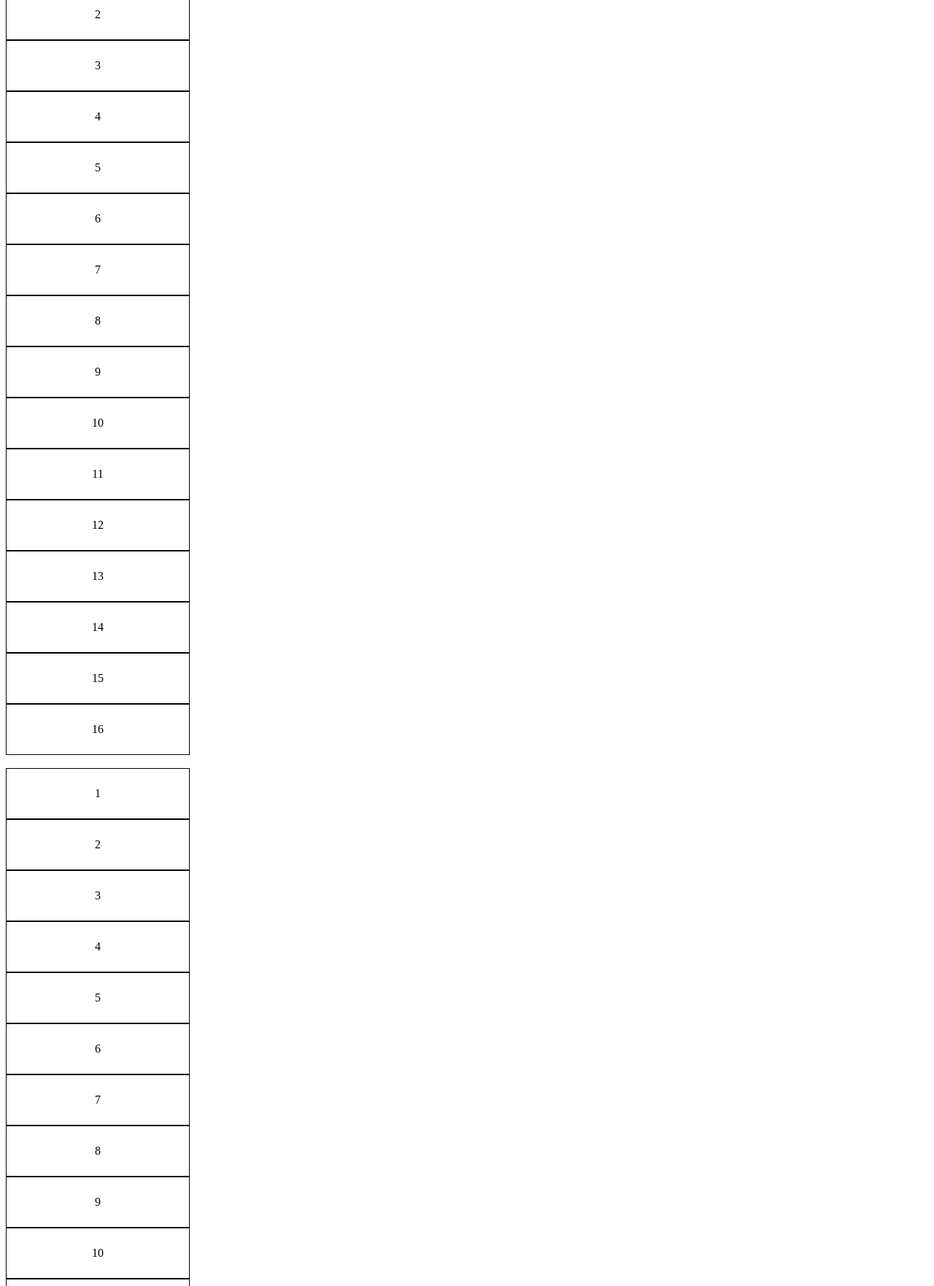
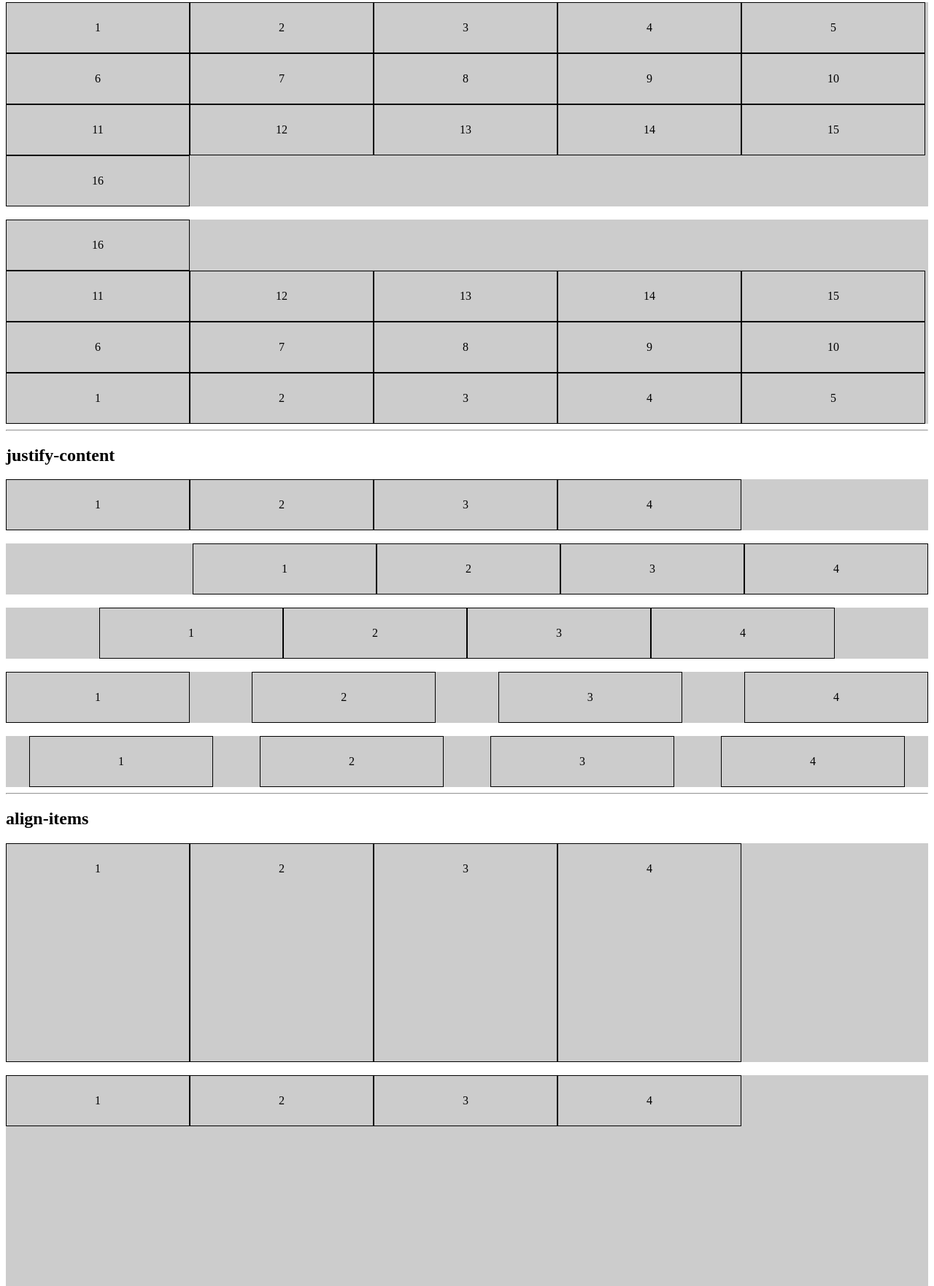
Before and after one commit to devJiraynor/web-basic-20240118, a plain HTML site: page css/13.CSS3_Flexbox/css3_flexbox_1.html in a window 1280 px wide. Shown: the part 1037-2800 px from the top of the page at 73% size. Drawn offline with Linux system fonts and the light colour scheme.

Commit message:
2024.03.13. 16:50

```diff
--- a/css/13.CSS3_Flexbox/css3_flexbox_1.html
+++ b/css/13.CSS3_Flexbox/css3_flexbox_1.html
@@ -69,34 +69,94 @@
 
 
         /*
-            flex-wrap 속성 :
-                -
-
-                -
-                -
-                -
+            flex-wrap 속성 : flex container의 범위를 초과하는 flex item을 1행에 표현할지 여러행에 걸쳐서 표현할지 지정
+                - nowrap : flex item을 줄을 바꾸지 않고 한 행에 배치 (기본값)
+                - wrap : flex item의 너비의 총합이 container의 너비를 초과하면 줄을 바꿔서 배치
+                - wrap-reverse : wrap과 동일하나 초과하는 범위를 위로 배치
         */
+        .flex-nowrap-container {
+            background-color: rgba(0, 0, 0, 0.2);
+            display: flex;
+            flex-wrap: nowrap;
+        }
+        .flex-wrap-container {
+            background-color: rgba(0, 0, 0, 0.2);
+            display: flex;
+            flex-wrap: wrap;
+        }
+        .flex-wrap-reverse-container {
+            background-color: rgba(0, 0, 0, 0.2);
+            display: flex;
+            flex-wrap: wrap-reverse;
+        }
 
 
         /*
-            justify-content 속성 :
-                -
-                -
-                -
-                -
-                -
+            justify-content 속성 : *주 축* 기준으로 수평 정렬
+                - flex-start : 주 축의 시작점으로 정렬 (기본값)
+                - flex-end : 주 축의 종료점으로 정렬
+                - center : 주 축의 중앙으로 정렬
+                - space-between : 첫번째 item과 마지막 item을 시작점과 종료점에 붙이고 균등한 간격을 가지게 정렬
+                - space-around : 모든 item의 좌우측 간격을 동일하게 정렬
         */
-
+        .flex-j-start-container {
+            background-color: rgba(0, 0, 0, 0.2);
+            display: flex;
+            justify-content: flex-start;
+        }
+        .flex-j-end-container {
+            background-color: rgba(0, 0, 0, 0.2);
+            display: flex;
+            justify-content: flex-end;
+        }
+        .flex-j-center-container {
+            background-color: rgba(0, 0, 0, 0.2);
+            display: flex;
+            justify-content: center;
+        }
+        .flex-j-space-between-container {
+            background-color: rgba(0, 0, 0, 0.2);
+            display: flex;
+            justify-content: space-between;
+        }
+        .flex-j-space-around-container {
+            background-color: rgba(0, 0, 0, 0.2);
+            display: flex;
+            justify-content: space-around;
+        }
 
 
         /*
-            align-items 속성 :
-                -
-                -
-                -
-                -
+            align-items 속성 : 교차 축 기준으로 정렬 (주축 기준으로 봤을 땐 수직 정렬)
+                - stretch : flex item이 flex container의 높이에 맞추는 높이를 가짐
+                - flex-start : flex item을 flex container의 교차 축의 시작점으로 정렬
+                - flex-end : flex item을 flex container의 교차축의 종료점으로 정렬
+                - center : flex item을 flex container의 교차축의 중앙으로 정렬
         */
-
+        .flex-a-stretch-container {
+            height: 300px;
+            background-color: rgba(0, 0, 0, 0.2);
+            display: flex;
+            align-items: stretch;
+        }
+        .flex-a-start-container {
+            height: 300px;
+            background-color: rgba(0, 0, 0, 0.2);
+            display: flex;
+            align-items: flex-start;
+        }
+        .flex-a-end-container {
+            height: 300px;
+            background-color: rgba(0, 0, 0, 0.2);
+            display: flex;
+            align-items: flex-end;
+        }
+        .flex-a-center-container {
+            height: 300px;
+            background-color: rgba(0, 0, 0, 0.2);
+            display: flex;
+            align-items: center;
+        }
 
 
     </style>
```
Also changed, not shown: css/13.CSS3_Flexbox/css3_flexbox_example.html (added, +36 -0 lines).
